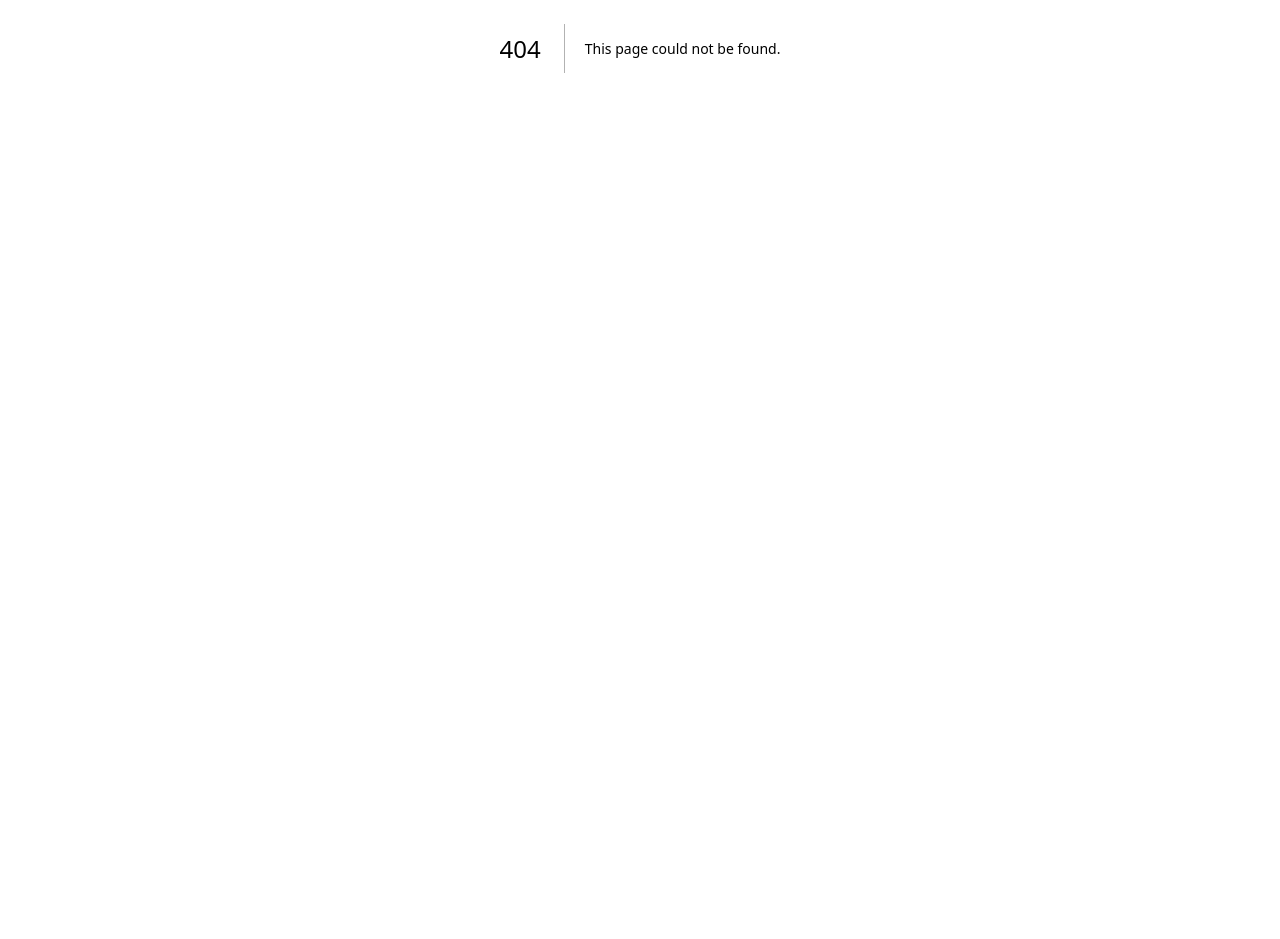
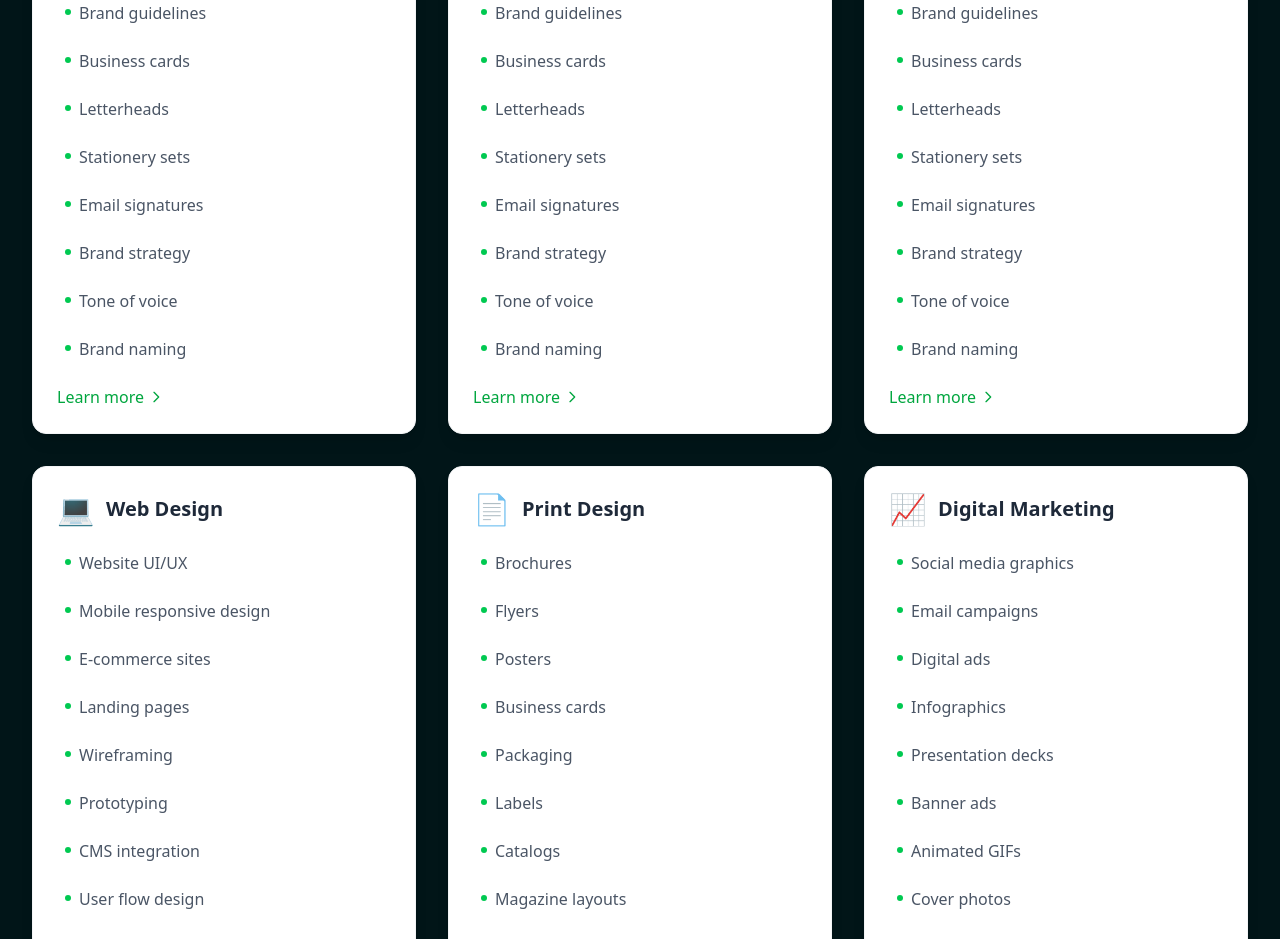
Before and after one commit to Hamza-Yaseen1/Vizentoo, a Next.js app: page /Services in a window 1280 px wide. Before the commit this address had no page. Shown: the part 440-1379 px from the top of the page. Before the commit the page ends 888 px from the top, so only its background shows below. Built offline with nearby package versions, Linux system fonts and the light colour scheme.

Commit message:
Update dependencies in package.json and package-lock.json, add nodemailer and react-icons, and enhance styling in various components for improved UI consistency.

```diff
--- a/package.json
+++ b/package.json
@@ -19,8 +19,10 @@
     "framer-motion": "^12.6.2",
     "lucide-react": "^0.479.0",
     "next": "15.2.2",
+    "nodemailer": "^6.10.0",
     "react": "^19.0.0",
     "react-dom": "^19.0.0",
+    "react-icons": "^5.5.0",
     "tailwind-merge": "^3.0.2",
     "tailwindcss-animate": "^1.0.7"
   },
@@ -29,6 +31,7 @@
     "@tailwindcss/postcss": "^4",
     "@types/animejs": "^3.1.13",
     "@types/node": "^20",
+    "@types/nodemailer": "^6.4.17",
     "@types/react": "^19",
     "@types/react-dom": "^19",
     "eslint": "^9",
--- a/src/app/Components/Navbar.tsx
+++ b/src/app/Components/Navbar.tsx
@@ -13,7 +13,7 @@ export default function Navbar() {
 
   return (
     <>
-      <nav className="w-full bg-green-950 p-3 navbar">
+      <nav className="navbar w-full bg-[#011518] backdrop-blur-md sticky top-0 z-50 shadow-2xl p-3 navbar">
         <div className="max-w-7xl mx-auto px-4 sm:px-6 lg:px-8">
           <div className="flex justify-between items-center h-16">
             {/* Logo */}
@@ -25,7 +25,10 @@ export default function Navbar() {
             <div className="hidden md:block">
               <ul className="flex items-center space-x-8">
                 <li className="text-white hover:text-green-600 cursor-pointer transition-colors">Pricing</li>
+                <a href="/Services">
                 <li className="text-white hover:text-green-600 cursor-pointer transition-colors">Services</li>
+
+                </a>
                 <li className="text-white hover:text-green-600 cursor-pointer transition-colors">About us</li>
                 <li className="text-white hover:text-green-600 cursor-pointer transition-colors">Blog</li>
                 <li className="text-white hover:text-green-600 cursor-pointer transition-colors">Portfolio</li>
@@ -55,7 +58,7 @@ export default function Navbar() {
         {/* Mobile Menu */}
         {isMenuOpen && (
           <div className="md:hidden">
-            <div className="px-2 pt-2 pb-3 space-y-1 sm:px-3 bg-green-950">
+            <div className="px-2 pt-2 pb-3 space-y-1 sm:px-3 bg-transparent backdrop-blur-md sticky top-0 z-50 shadow-2xl">
               <ul className="flex flex-col space-y-4 p-4">
                 <li className="text-white hover:text-green-600 cursor-pointer transition-colors">Pricing</li>
                 <li className="text-white hover:text-green-600 cursor-pointer transition-colors">Services</li>
--- a/src/app/Components/about.tsx
+++ b/src/app/Components/about.tsx
@@ -6,7 +6,7 @@ function About() {
             <h1 className="text-center text-2xl sm:text-2xl md:text-3xl lg:text-4xl font-bold mb-4 sm:mb-6 text-white">
                 What is Vizentoo?
             </h1>
-            <p className="text-center text-base sm:text-sm md:text-xl leading-relaxed text-gray-400 max-w-3xl mx-auto">
+            <p className="text-center text-base sm:text-sm md:text-xl leading-relaxed text-gray-200 max-w-3xl mx-auto">
                 At our core, we exist to simplify design for businesses already excelling in graphic services.
                 By offering seamless access to top-tier designers on a monthly subscription, we ensure your
                 team can meet growing demands without compromising quality. This allows companies to focus
--- a/src/app/Components/diff.tsx
+++ b/src/app/Components/diff.tsx
@@ -4,17 +4,17 @@ function Diff() {
         <section className="flex flex-col md:flex-row gap-6 p-4 max-w-6xl mx-auto "
         >
           <div className="one p-5 md:w-1/3 ">
-            <h3 className="text-lg text-gray-600 md:pl-4">see how we compare</h3>
-            <h1 className="text-2xl md:text-4xl font-bold mt-2 md:pl-4">
+            <h3 className="text-lg text-gray-100 md:pl-4">see how we compare</h3>
+            <h1 className="text-2xl text-gray-100 md:text-4xl font-bold mt-2 md:pl-4">
               What Makes Us Different?
             </h1>
-            <h4 className="mt-4 md:p-4 text-gray-700">
+            <h4 className="mt-4 md:p-4 text-gray-100">
               We handle all your creative needs with no inefficiency, no lengthy
               hiring, and no contracts. Just quality work done right.
             </h4>
           </div>
 
-          <div className="two  p-4 md:w-1/3  flex flex-col justify-center">
+          <div className="two  p-4 md:w-1/3  flex flex-col justify-center text-gray-100">
             <ul className="space-y-10">
               <li className="flex items-center gap-3">
                 <img src="/images/1.png" alt="" className="h-10 w-10" />
@@ -39,7 +39,7 @@ function Diff() {
             </ul>
           </div>
 
-          <div className="three  p-4 md:w-1/3  flex flex-col justify-center">
+          <div className="three  p-4 md:w-1/3  flex flex-col justify-center text-gray-100">
             <ul className="space-y-10">
               <li className="flex items-center gap-3">
               <img src="/images/6.png" alt="" className="h-10 w-10" />
--- a/src/app/Components/footer.tsx
+++ b/src/app/Components/footer.tsx
@@ -1,6 +1,39 @@
+"use client";
 import Image from "next/image";
+import { useState } from "react";
+import { FaCheckCircle, FaTimesCircle, FaSpinner } from "react-icons/fa";
+
 
 function Footer() {
+  const [emailData, setEmailData] = useState({
+    to: "",
+  });
+
+  const [status, setStatus] = useState<"idle" | "loading" | "success" | "error">("idle");
+
+  const handleChange = (e: React.ChangeEvent<HTMLInputElement>) => {
+    setEmailData({ ...emailData, [e.target.name]: e.target.value });
+  };
+
+  const sendEmail = async (e: React.FormEvent) => {
+    e.preventDefault();
+    setStatus("loading");
+
+    const res = await fetch("/api/sendEmail", {
+      method: "POST",
+      headers: { "Content-Type": "application/json" },
+      body: JSON.stringify(emailData),
+    });
+
+    if (res.ok) {
+      setStatus("success");
+    } else {
+      setStatus("error");
+    }
+
+    setTimeout(() => setStatus("idle"), 3000); // Reset state after 3 seconds
+  };
+
   return (
     <footer className="bg-slate-900 text-white py-10">
       <div className="container mx-auto px-4">
@@ -99,19 +132,28 @@ function Footer() {
               <h3 className="text-lg font-semibold mb-2">Subscribe to our newsletter</h3>
               <p className="text-slate-400">Get the latest news and updates straight to your inbox.</p>
             </div>
-            <div className="flex flex-col sm:flex-row gap-2">
+            <form className="flex flex-col sm:flex-row gap-2" onSubmit={sendEmail}>
               <input
                 type="email"
                 placeholder="Your email"
+                name="to"
+                value={emailData.to}
+                onChange={handleChange}
+                required
                 className="px-4 py-2 bg-slate-800 rounded-md focus:outline-none focus:ring-2 focus:ring-blue-500"
               />
-              <button className="bg-blue-600 hover:bg-blue-700 px-4 py-2 rounded-md transition-colors">
-                Subscribe
+              <button
+                type="submit"
+                className="bg-blue-600 hover:bg-blue-700 px-4 py-2 rounded-md transition-colors flex items-center"
+                disabled={status === "loading"}
+              >
+                {status === "loading" ? <FaSpinner className="animate-spin" /> : "Subscribe"}
               </button>
-            </div>
+              {status === "success" && <FaCheckCircle className="text-green-500 text-2xl ml-2" />}
+              {status === "error" && <FaTimesCircle className="text-red-500 text-2xl ml-2" />}
+            </form>
           </div>
         </div>
-
         {/* Copyright */}
         <div className="pt-4 text-center sm:text-left text-slate-400 text-sm">
           <p>© {new Date().getFullYear()} Company Name. All rights reserved.</p>
--- a/src/app/Components/hero2.tsx
+++ b/src/app/Components/hero2.tsx
@@ -9,7 +9,7 @@ function Hero2() {
             Solve Your Design barrier Today
           </h1>
 
-          <p className="text-md text-gray-500 p-3">
+          <p className="text-md text-gray-200 p-3">
             Your brand&apos;s design deserves more than unreliable freelancers
             or costly in-house teams. Hire a dedicated, experienced designer who
             understands both your brand and your vision, without the high costs
--- a/src/app/Components/services.tsx
+++ b/src/app/Components/services.tsx
@@ -54,7 +54,7 @@ function Services(){
                                             src={service.image}
                                             alt={service.title}
                                             fill
-                                            sizes="(max-width: 768px) 100vw, 50vw"
+                                            sizes="(max-width: 768px) 100vw, (min-width: 769px) 50vw, (min-width: 1920px) 33vw"
                                             priority
                                             className="object-cover hover:scale-105 transition-transform duration-300"
                                         />
--- /dev/null
+++ b/src/app/Services/page.tsx
@@ -0,0 +1,208 @@
+export default function Services() {
+  const services = [
+    {
+      title: "Branding & Identity",
+      points: [
+        "Logo design",
+        "Brand guidelines",
+        "Business cards",
+        "Letterheads",
+        "Stationery sets",
+        "Email signatures",
+        "Brand strategy",
+        "Tone of voice",
+        "Brand naming",
+      ],
+      icon: "🖌️",
+    },
+    {
+      title: "Branding & Identity",
+      points: [
+        "Logo design",
+        "Brand guidelines",
+        "Business cards",
+        "Letterheads",
+        "Stationery sets",
+        "Email signatures",
+        "Brand strategy",
+        "Tone of voice",
+        "Brand naming",
+      ],
+      icon: "🖌️",
+    },
+    {
+      title: "Branding & Identity",
+      points: [
+        "Logo design",
+        "Brand guidelines",
+        "Business cards",
+        "Letterheads",
+        "Stationery sets",
+        "Email signatures",
+        "Brand strategy",
+        "Tone of voice",
+        "Brand naming",
+      ],
+      icon: "🖌️",
+    },
+    {
+      title: "Web Design",
+      points: [
+        "Website UI/UX",
+        "Mobile responsive design",
+        "E-commerce sites",
+        "Landing pages",
+        "Wireframing",
+        "Prototyping",
+        "CMS integration",
+        "User flow design",
+      ],
+      icon: "💻",
+    },
+    {
+      title: "Print Design",
+      points: [
+        "Brochures",
+        "Flyers",
+        "Posters",
+        "Business cards",
+        "Packaging",
+        "Labels",
+        "Catalogs",
+        "Magazine layouts",
+      ],
+      icon: "📄",
+    },
+    {
+      title: "Digital Marketing",
+      points: [
+        "Social media graphics",
+        "Email campaigns",
+        "Digital ads",
+        "Infographics",
+        "Presentation decks",
+        "Banner ads",
+        "Animated GIFs",
+        "Cover photos",
+      ],
+      icon: "📈",
+    },
+    {
+      title: "Motion Graphics",
+      points: [
+        "Animated logos",
+        "Explainer videos",
+        "Social media animations",
+        "UI animations",
+        "Product demos",
+        "Motion typography",
+        "Loading animations",
+      ],
+      icon: "🎬",
+    },
+    {
+      title: "Illustration",
+      points: [
+        "Custom illustrations",
+        "Icons sets",
+        "Character design",
+        "Infographics",
+        "Pattern design",
+        "Digital art",
+        "Storyboarding",
+      ],
+      icon: "🎨",
+    },
+    {
+      title: "Digital Marketing",
+      points: [
+        "Social media graphics",
+        "Email campaigns",
+        "Digital ads",
+        "Infographics",
+        "Presentation decks",
+        "Banner ads",
+        "Animated GIFs",
+        "Cover photos",
+      ],
+      icon: "📈",
+    },
+  ];
+
+  return (
+    <section className="bg-[#011518]">
+      <div className="top-head bg-green-500 bg-[url('/images/pic-removebg-preview.png')] p-10 bg-cover bg-center ">
+        {" "}
+        <div className="relative z-10 container mx-auto text-center">
+          <h1 className="text-4xl md:text-5xl font-bold text-white mb-4 transform hover:scale-105 transition duration-300">
+            Our Services
+          </h1>
+          <p className="text-lg md:text-xl font-medium text-white/90 hover:text-white transition duration-300">
+            Over 120+ design services to elevate your brand
+          </p>
+        </div>
+      </div>
+
+      <div className="container mx-auto px-4 sm:px-6 lg:px-8 mt-12">
+        <div className="grid grid-cols-1 md:grid-cols-2 lg:grid-cols-3 gap-8">
+          {services.map((card, index) => (
+            <div
+              key={index}
+              className="bg-white p-6 rounded-xl shadow-lg hover:shadow-xl transition-all duration-300 hover:-translate-y-2 border border-gray-100"
+            >
+              <div className="flex items-center mb-4">
+                <span className="text-3xl mr-3">{card.icon}</span>
+                <h2 className="text-xl font-bold text-gray-800 relative group cursor-pointer">
+                  {card.title}
+                  <span className="absolute bottom-0 left-0 block w-full h-[2px] bg-green-500 scale-x-0 group-hover:scale-x-100 transition-transform duration-300 origin-left"></span>
+                </h2>
+              </div>
+              <ul className="space-y-2 text-gray-600">
+                {card.points.map((point, i) => (
+                  <li
+                    key={i}
+                    className="flex items-start p-2 hover:bg-gray-50 rounded transition"
+                  >
+                    <span className="inline-block w-1.5 h-1.5 rounded-full bg-green-500 mt-2 mr-2"></span>
+                    <span>{point}</span>
+                  </li>
+                ))}
+              </ul>
+              <button className="mt-4 text-green-600 font-medium hover:text-green-700 transition flex items-center">
+                Learn more
+                <svg
+                  xmlns="http://www.w3.org/2000/svg"
+                  className="h-4 w-4 ml-1"
+                  fill="none"
+                  viewBox="0 0 24 24"
+                  stroke="currentColor"
+                >
+                  <path
+                    strokeLinecap="round"
+                    strokeLinejoin="round"
+                    strokeWidth={2}
+                    d="M9 5l7 7-7 7"
+                  />
+                </svg>
+              </button>
+            </div>
+          ))}
+        </div>
+
+        <div className="mt-16 text-center">
+          <h3 className="text-2xl font-semibold text-gray-100 mb-4">
+            Need something custom?
+          </h3>
+          <p className="text-gray-200 max-w-2xl mx-auto mb-6">
+            We specialize in tailored solutions. Let us know your unique
+            requirements and we&apos;ll create a custom service package just for
+            you.
+          </p>
+          <button className="bg-green-600 hover:bg-green-700 text-white font-medium py-3 px-8 rounded-full transition duration-300 transform hover:scale-105 shadow-md">
+            Get a Custom Quote
+          </button>
+        </div>
+      </div>
+    </section>
+  );
+}
--- /dev/null
+++ b/src/app/api/sendEmail/route.ts
@@ -0,0 +1,46 @@
+import { NextResponse } from "next/server";
+import nodemailer from "nodemailer";
+
+export async function POST(req: Request) {
+  try {
+    const { to  } = await req.json(); // Extract only email
+
+    if (!to ) {
+      return NextResponse.json({ message: "Email is required" }, { status: 400 });
+    }
+
+
+    const transporter = nodemailer.createTransport({
+      service: "gmail",
+      auth: {
+        user: process.env.EMAIL_USER, // Secure variable, not NEXT_PUBLIC
+        pass: process.env.EMAIL_PASS,
+      },
+    });
+
+    await transporter.sendMail({
+      from: process.env.EMAIL_USER,
+      to,
+
+      subject: "Thank you for subscribing!",
+      html: `
+        <html>
+          <body style="font-family: Arial, sans-serif; padding: 20px; background-color: #f4f4f4;">
+            <div style="max-width: 600px; margin: auto; background: #fff; padding: 20px; border-radius: 10px; box-shadow: 0 0 10px rgba(0,0,0,0.1);">
+              <h2 style="color: #333;">Hello,</h2>
+              <p style="font-size: 16px; color: #555;">
+                Thank you for subscribing to our newsletter. We will keep you updated with the latest news.
+              </p>
+              <p style="font-size: 16px; color: #555;"><strong>Best regards,</strong></p>
+              <p style="font-size: 16px; color: #ff4500;"><strong>Team Vizento</strong></p>
+            </div>
+          </body>
+        </html>
+      `,
+    });
+
+    return NextResponse.json({ message: "Email sent successfully!" }, { status: 200 });
+  } catch (error) {
+    return NextResponse.json({ message: "Failed to send email", error }, { status: 500 });
+  }
+}
--- a/src/app/globals.css
+++ b/src/app/globals.css
@@ -9,10 +9,11 @@
 
   background-color: #011b1c;
 } */
-.navbar{
+/* .navbar{
 
   background-color: #011b1c;
-}
+} */
+
 .design{
   background-color: #011518;
   box-shadow: 0 0 10px 10px rgba(13, 61, 54, 0.3); /* Lighter glow effect */
@@ -25,6 +26,7 @@
 .design-btn{
   border: 2px solid #1f604f ;
 }
+
 
 :root {
   --radius: 0.625rem;
```
Also changed, not shown: src/app/Components/hero.tsx (+18 -21 lines), src/app/Components/hero3.tsx (+8 -7 lines), public/images/pic-removebg-preview.png (added), 1 other file (tests, documents, lock files or other folders).
